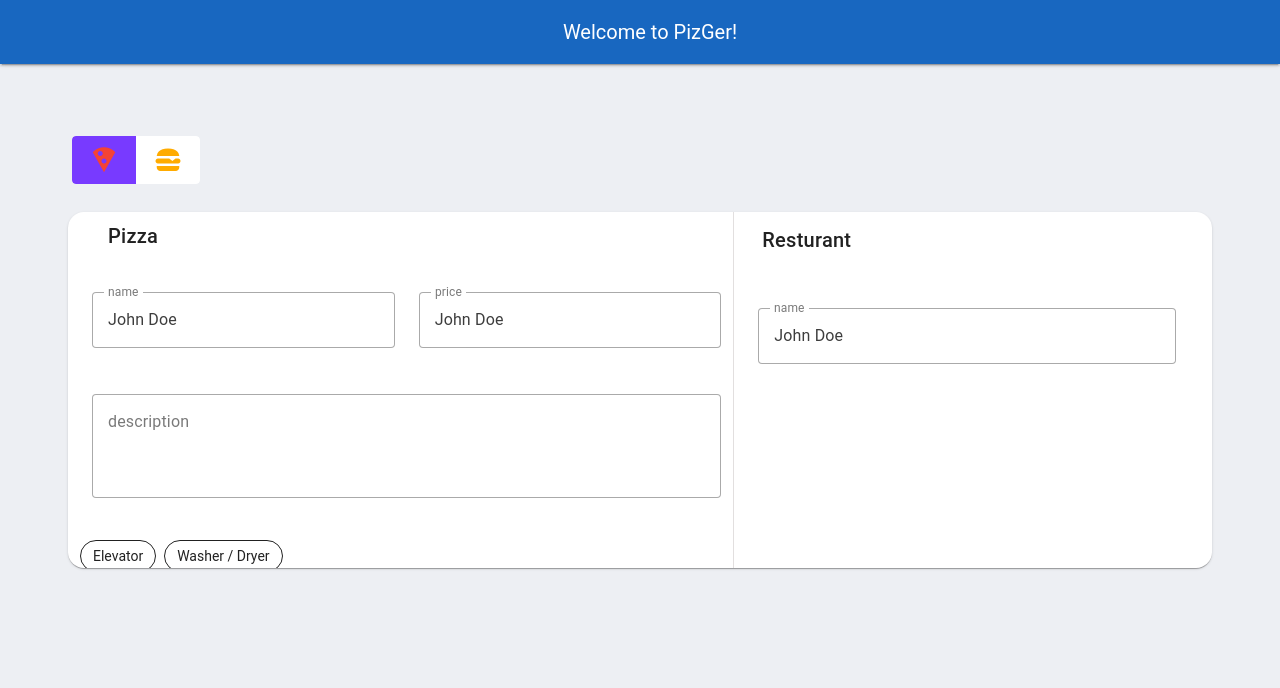
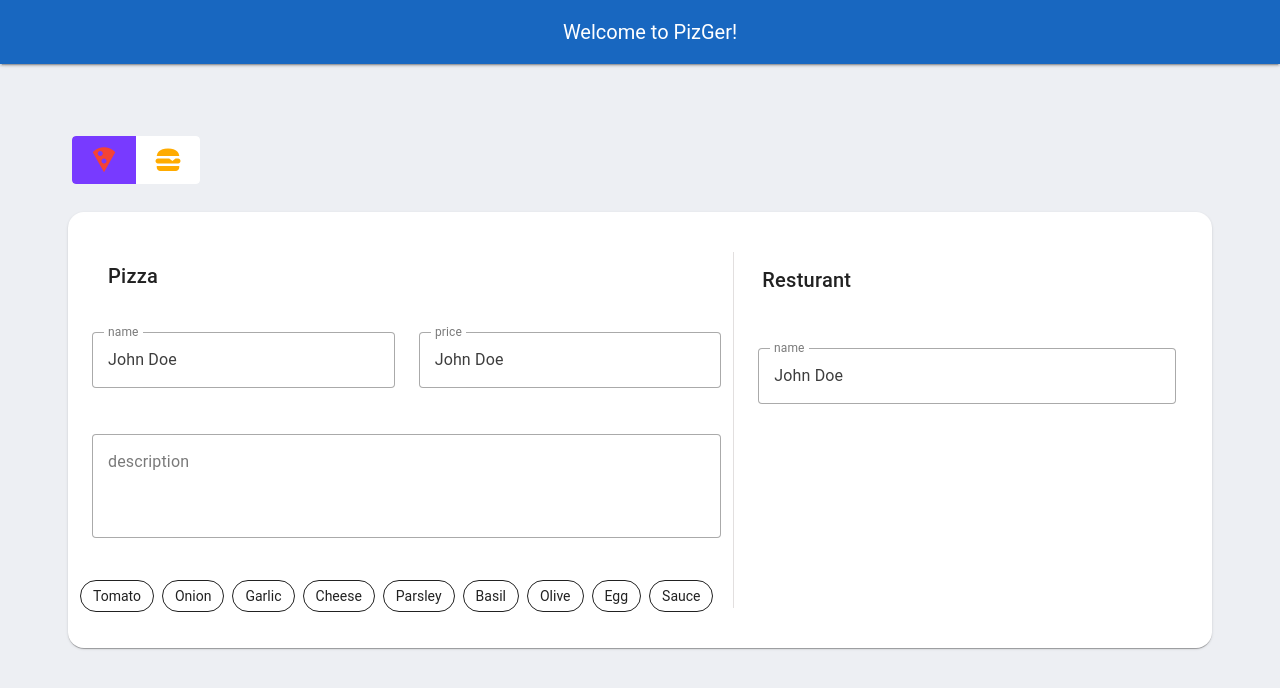
Before and after one commit to maedekaboli/PizGer, a Vue app: page /food/1 in a window 1280 px wide. Shown: the top 688 px of the page. Built offline with nearby package versions, Linux system fonts and the light colour scheme.

Commit message:
foods ingredients added

```diff
--- a/src/components/food/EditFood.vue
+++ b/src/components/food/EditFood.vue
@@ -2,7 +2,10 @@
 import { ref } from 'vue'
 import SelectedFoodType from './selectedFoodType'
 
-const amenities = ref<number[]>([])
+const ingredients = ref<string[]>([
+    'Tomato', 'Onion', 'Garlic', 'Cheese', 'Parsley ','Basil', 'Olive', 'Egg','Sauce'
+
+])
 const foods = ref<SelectedFoodType[]>([
     { value: 1, name: 'Pizza', icon: 'mdi-pizza', color: 'red' },
     { value: 2, name: 'Burger', icon: 'mdi-hamburger', color: '#FFAB00' }
@@ -30,7 +33,7 @@ const selectedFood = ref<SelectedFoodType>({ value: 1, name: 'Pizza', icon: 'mdi
     </v-item-group>
 
     <v-col cols="md-12">
-        <v-card class="px-6">
+        <v-card class="px-6 py-10">
             <v-row>
                 <v-col cols="md-7">
                     <v-card-title class="mb-8">
@@ -49,13 +52,11 @@ const selectedFood = ref<SelectedFoodType>({ value: 1, name: 'Pizza', icon: 'mdi
                         </v-col>
                     </v-row>
                     <v-row>
-                        <v-chip-group v-model="amenities" column multiple>
-                            <v-chip filter variant="outlined">
-                                Elevator
+                        <v-chip-group column multiple selected-class="text-primary">
+                            <v-chip v-for="item in ingredients" :key="item" filter variant="outlined">
+                                {{ item }}
                             </v-chip>
-                            <v-chip filter variant="outlined">
-                                Washer / Dryer
-                            </v-chip></v-chip-group>
+                        </v-chip-group>
                     </v-row>
                 </v-col>
                 <v-col cols="md-5" class="border-left resturant my-3">
```
